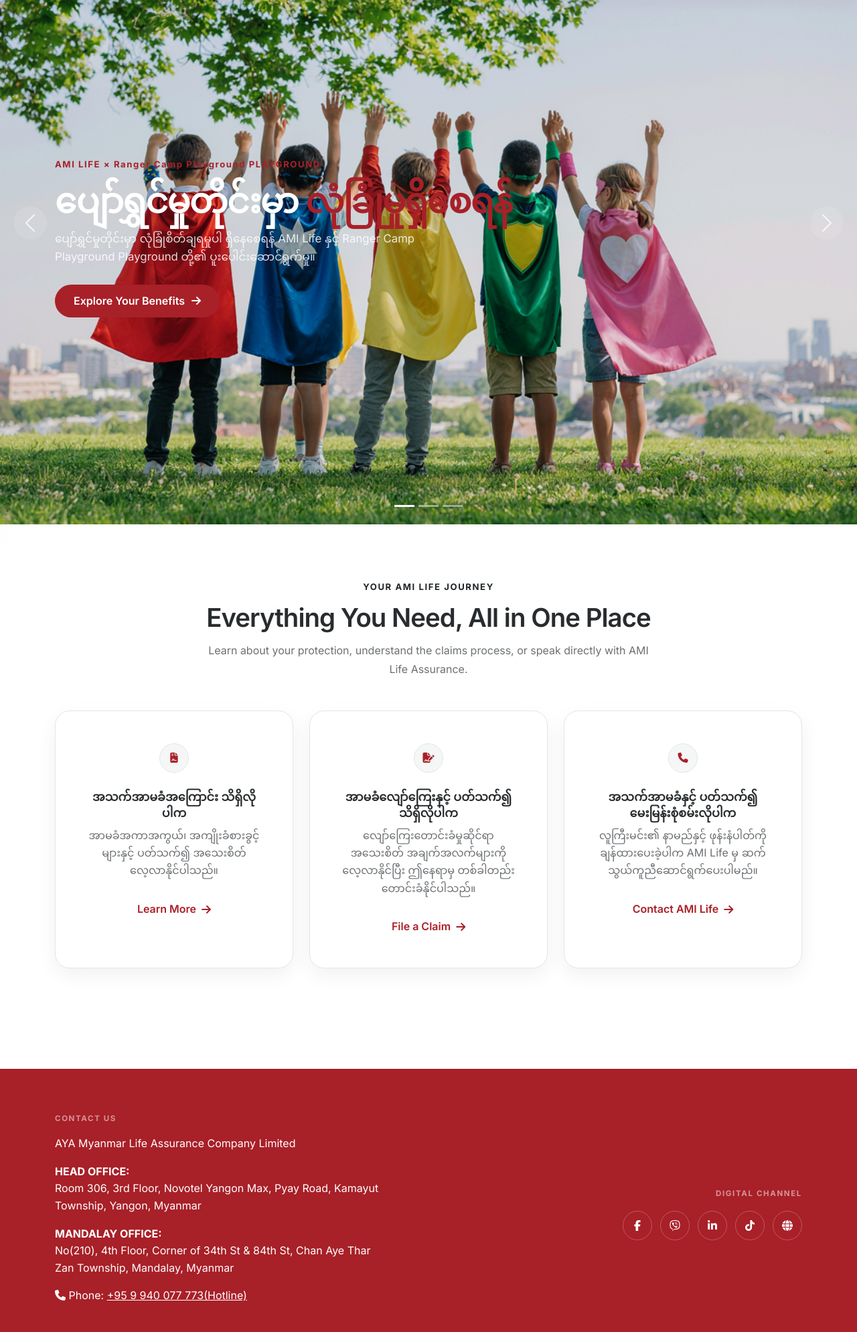
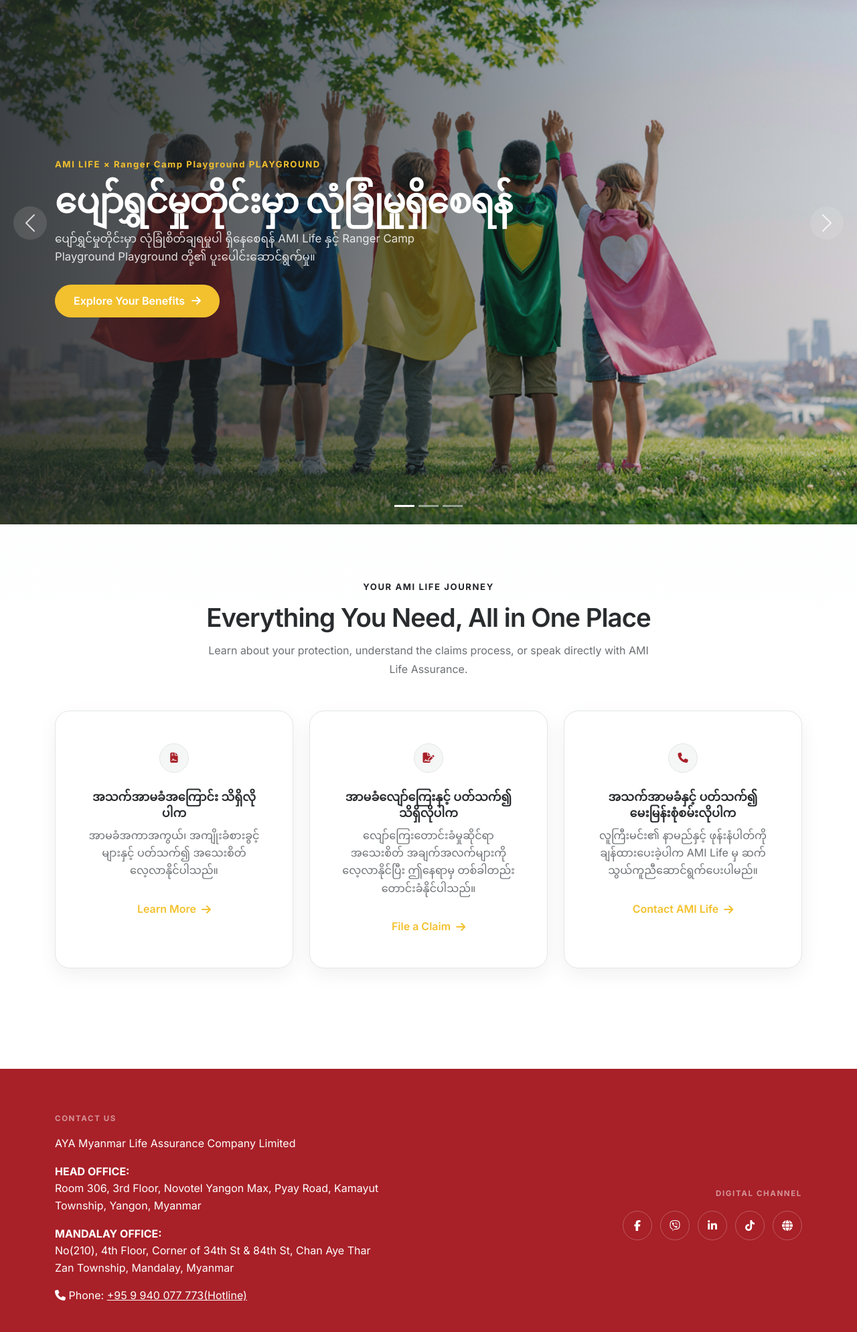
Before and after one commit to ZayarPhyo4774/ami-life-ranger-camp, a Django app: page / in a window 1280 px wide. Shown: the part 117-2106 px from the top of the page at 67% size. Run offline with Django 5.2, Linux system fonts and the light colour scheme; some web fonts are replaced.

Commit message:
color updated

```diff
--- a/static/css/style.css
+++ b/static/css/style.css
@@ -25,8 +25,9 @@
     --soft: #898a8d;
 
     /* Accent */
-    --gold: #A82028;
-    --gold-light: #A82028;
+    --red: #A82028;
+    --gold: #f3c12e;
+
 
     /* Surfaces */
     --surface: #ffffff;
@@ -622,7 +623,7 @@
 .btn-card:hover i {
     transform: translateY(-3px);
 
-    color: var(--gold);
+    color: var(--red);
 }
 
 
@@ -660,7 +661,7 @@
         linear-gradient(
             90deg,
             var(--primary),
-            var(--gold),
+            var(--red),
             var(--primary)
         );
 }
@@ -786,7 +787,7 @@
 
     border-radius: 50%;
 
-    color: var(--gold);
+    color: var(--red);
 
     font-size: 0.95rem;
 }
@@ -1504,18 +1505,21 @@
     width: 100%;
     height: 100%;
     object-fit: cover;
+    object-position: center;
     z-index: 1;
 }
 
 .hero-slide-overlay {
     position: absolute;
     inset: 0;
-    /* background: linear-gradient(
-        90deg,
-        rgba(31, 34, 36, 0.88) 0%,
-        rgba(31, 34, 36, 0.65) 50%,
-        rgba(31, 34, 36, 0.3) %
-    ); */
+    background:
+        linear-gradient(
+            90deg,
+            rgba(31, 34, 36, 0.82) 0%,
+            rgba(31, 34, 36, 0.58) 38%,
+            rgba(31, 34, 36, 0.18) 75%,
+            rgba(31, 34, 36, 0.05) 100%
+        );
     z-index: 2;
 }
 
@@ -1569,7 +1573,7 @@
 }
 
 .hero-slide-button:hover {
-    background: var(--gold-light);
+    background: #fbd151;
     color: var(--primary-dark);
     transform: translateY(-2px);
 }
--- a/templates/amiapp/base.html
+++ b/templates/amiapp/base.html
@@ -268,7 +268,7 @@
 
                 <div class="footer-right">
 
-                    <p class="footer-label align-items-center d-flex justify-content-center justify-content-lg-start">
+                    <p class="footer-label ">
                         DIGITAL CHANNEL
                     </p>
 
@@ -276,7 +276,8 @@
                     <div
                         class="social-links"
                         role="list"
-                        aria-label="Social media links">
+                        aria-label="Social media links"
+                        align-items-center d-flex justify-content-center justify-content-lg-start>
 
 
                         <!-- Facebook -->
```
